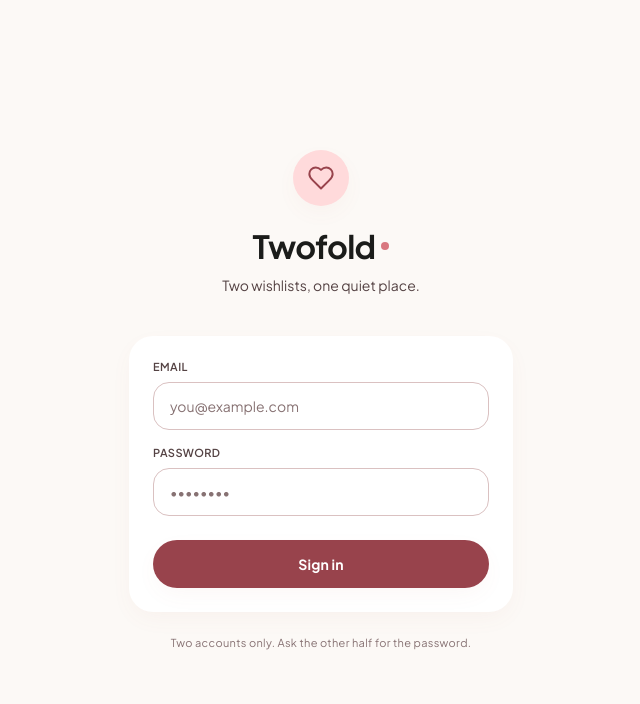
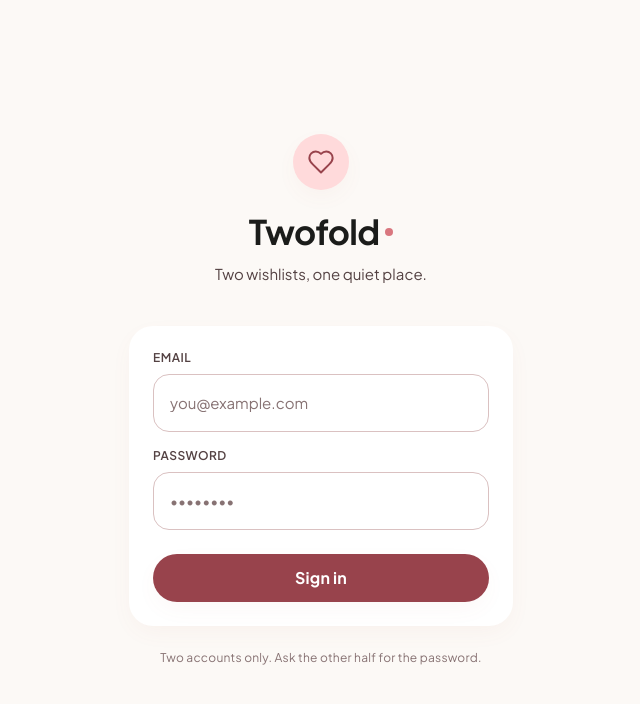
Before and after one commit to Sahil-09/twofold, a Next.js app: page /login in a window 1280 px wide. Shown: the top 704 px of the page, without its empty margins (319-959 px from the left). Built offline with nearby package versions, Linux system fonts and the light colour scheme; no server answers.

Commit message:
feat: update typography and spacing for improved readability and layout consistency

```diff
--- a/app/globals.css
+++ b/app/globals.css
@@ -106,32 +106,32 @@
   --font-sans: var(--font-jakarta), ui-sans-serif, system-ui, sans-serif;
 
   /* The Stitch type scale. */
-  --text-label-sm: 11px;
-  --text-label-sm--line-height: 14px;
-  --text-label-sm--letter-spacing: 0.03em;
-  --text-label-md: 12px;
-  --text-label-md--line-height: 16px;
-  --text-label-md--letter-spacing: 0.02em;
-  --text-label-lg: 14px;
-  --text-label-lg--line-height: 20px;
+  --text-label-sm: 12px;
+  --text-label-sm--line-height: 16px;
+  --text-label-sm--letter-spacing: 0.02em;
+  --text-label-md: 13px;
+  --text-label-md--line-height: 20px;
+  --text-label-md--letter-spacing: 0.015em;
+  --text-label-lg: 16px;
+  --text-label-lg--line-height: 32px;
   --text-label-lg--letter-spacing: 0.01em;
-  --text-body-md: 14px;
-  --text-body-md--line-height: 22px;
-  --text-body-lg: 16px;
-  --text-body-lg--line-height: 26px;
-  --text-title-md: 18px;
-  --text-title-md--line-height: 26px;
-  --text-headline-sm: 20px;
-  --text-headline-sm--line-height: 28px;
+  --text-body-md: 15px;
+  --text-body-md--line-height: 24px;
+  --text-body-lg: 18px;
+  --text-body-lg--line-height: 30px;
+  --text-title-md: 20px;
+  --text-title-md--line-height: 28px;
+  --text-headline-sm: 22px;
+  --text-headline-sm--line-height: 30px;
   --text-headline-sm--letter-spacing: -0.01em;
-  --text-headline-md: 24px;
-  --text-headline-md--line-height: 32px;
+  --text-headline-md: 26px;
+  --text-headline-md--line-height: 34px;
   --text-headline-md--letter-spacing: -0.015em;
-  --text-headline-lg-mobile: 26px;
-  --text-headline-lg-mobile--line-height: 34px;
+  --text-headline-lg-mobile: 28px;
+  --text-headline-lg-mobile--line-height: 38px;
   --text-headline-lg-mobile--letter-spacing: -0.015em;
-  --text-headline-lg: 32px;
-  --text-headline-lg--line-height: 40px;
+  --text-headline-lg: 34px;
+  --text-headline-lg--line-height: 44px;
   --text-headline-lg--letter-spacing: -0.02em;
 
   --radius-card: 1.5rem;
@@ -188,7 +188,7 @@
     @apply inline-flex items-center gap-1 rounded-full px-2.5 py-1 text-label-sm font-semibold;
   }
   .field {
-    @apply w-full rounded-2xl border border-outline-variant bg-surface-lowest px-4 py-3 text-body-md text-on-surface outline-none transition placeholder:text-outline;
+    @apply w-full rounded-2xl border border-outline-variant bg-surface-lowest px-4 py-4 text-body-md text-on-surface outline-none transition placeholder:text-outline;
   }
   .field:focus {
     @apply border-primary;
@@ -198,7 +198,7 @@
     @apply text-label-sm font-semibold uppercase tracking-[0.04em] text-on-surface-variant;
   }
   .section-title {
-    @apply px-1 text-[11px] font-semibold uppercase tracking-wider text-on-surface-variant;
+    @apply px-2 text-[13px] font-semibold uppercase tracking-[0.08em] text-on-surface-variant;
   }
   /* Borderless field card from the Add Wish mock. */
   .field-card {
--- a/app/page.tsx
+++ b/app/page.tsx
@@ -65,7 +65,7 @@ export default async function HomePage({
       <Header user={user} section={theirs ? "Partners List" : "My List"} unread={unread} />
 
       <main className="mx-auto flex w-full max-w-md flex-1 flex-col px-4 pb-28 pt-16">
-        <div className="flex flex-col gap-5 pb-4 pt-2">
+        <div className="flex flex-col gap-6 pb-4 pt-3">
           {theirs ? <OnMount action={markPartnerSeenAction} /> : null}
           {theirs ? (
             <>
--- a/app/settings/page.tsx
+++ b/app/settings/page.tsx
@@ -62,7 +62,7 @@ export default async function SettingsPage() {
       <Header user={user} section="Settings" unread={unread} />
 
       <main className="mx-auto flex w-full max-w-md flex-1 flex-col px-4 pb-28 pt-16">
-        <div className="flex flex-col gap-5 pb-6 pt-2">
+        <div className="flex flex-col gap-6 pb-8 pt-3">
           <div className="relative overflow-hidden rounded-3xl bg-surface-lowest p-5 shadow-rest">
             <div className="pointer-events-none absolute -right-12 -top-12 h-48 w-48 rounded-full bg-gradient-to-br from-primary-fixed/40 via-secondary-fixed/20 to-transparent blur-2xl" />
             <div className="pointer-events-none absolute -bottom-10 -left-10 h-40 w-40 rounded-full bg-gradient-to-tr from-secondary-container/30 to-transparent blur-xl" />
@@ -117,8 +117,8 @@ export default async function SettingsPage() {
             </button>
           </form>
 
-          <div className="flex flex-col gap-2">
-            <div className="flex items-center justify-between px-1">
+          <div className="flex flex-col gap-3">
+            <div className="flex items-center justify-between px-2">
               <span className="section-title">Wishlist Sync &amp; Rules</span>
               <span className="flex items-center gap-1 text-label-sm text-primary">
                 <span className="h-1.5 w-1.5 animate-pulse rounded-full bg-primary" />
@@ -213,7 +213,7 @@ export default async function SettingsPage() {
                 <ThemePicker value={user.theme} />
               </div>
               {divider}
-              <div className="flex items-center justify-between gap-3">
+              <div className="flex items-center justify-between gap-4">
                 <div className="min-w-0">
                   <p className="truncate text-label-lg font-semibold">{user.email}</p>
                   <p className="text-label-sm text-on-surface-variant">
--- a/components/BottomNav.tsx
+++ b/components/BottomNav.tsx
@@ -19,7 +19,7 @@ export function BottomNav({
   return (
     <nav className="pointer-events-none fixed inset-x-0 bottom-0 z-50 pb-safe">
       <div className="px-4 pb-2">
-        <div className="pointer-events-auto mx-auto flex h-16 max-w-md items-center justify-around rounded-full bg-surface/90 px-3 shadow-nav backdrop-blur-xl">
+        <div className="pointer-events-auto mx-auto flex h-16 max-w-md items-center justify-around rounded-full bg-surface/90 px-5 shadow-nav backdrop-blur-xl">
           {items.map((item) => {
             const current = item.key === active;
             return (
--- a/components/Header.tsx
+++ b/components/Header.tsx
@@ -29,7 +29,7 @@ export function Header({ user, section, unread }: { user: CurrentUser; section:
           >
             <Icon name="bell" className="h-4 w-4" />
             {unread > 0 ? (
-              <span className="absolute -right-0.5 -top-0.5 grid h-4 min-w-4 place-items-center rounded-full bg-primary px-1 text-[9px] font-bold leading-none text-on-primary">
+              <span className="absolute -right-0.5 -top-0.5 grid h-4 min-w-4 place-items-center rounded-full bg-primary px-1 text-label-sm font-bold leading-none text-on-primary">
                 {unread > 9 ? "9+" : unread}
               </span>
             ) : null}
--- a/components/Reservations.tsx
+++ b/components/Reservations.tsx
@@ -35,7 +35,7 @@ export function Reservations({ tokens }: { tokens: string[] }) {
                 <div className="h-2 w-10 rounded-full bg-surface-high/70" />
               </div>
               <div className="absolute inset-0 grid place-items-center bg-surface/30 backdrop-blur-[3px]">
-                <span className="text-[10px] font-semibold uppercase tracking-[0.08em] text-on-surface-variant">
+                <span className="text-label-sm font-semibold uppercase tracking-[0.08em] text-on-surface-variant">
                   Reserved
                 </span>
               </div>
```
